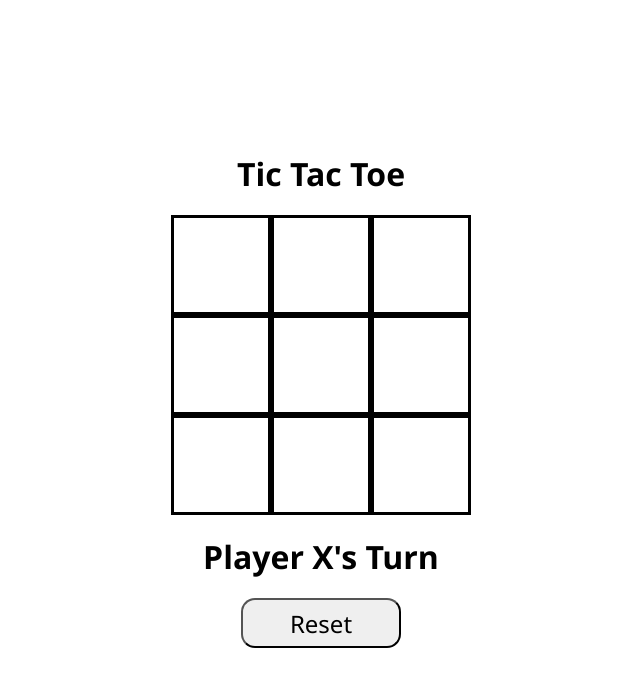
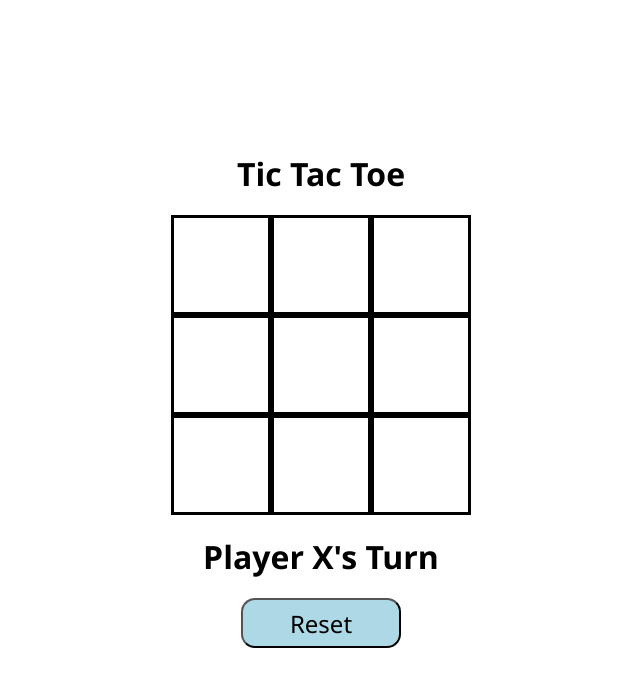
Before and after one commit to Rowan-Maynor/odin-tic-tac-toe, a plain HTML site: page index.html in a window 1280 px wide. In both pictures the pointer is over the button "Reset". Shown: the whole page, without its empty margins (319-959 px from the left). Drawn offline with Linux system fonts and the light colour scheme.

Commit message:
Add background to button on hover

```diff
--- a/style.css
+++ b/style.css
@@ -51,3 +51,7 @@ body{
     border-radius: 14px;
     cursor: pointer;
 }
+
+#reset-btn:hover {
+    background-color: lightblue;
+}
```
